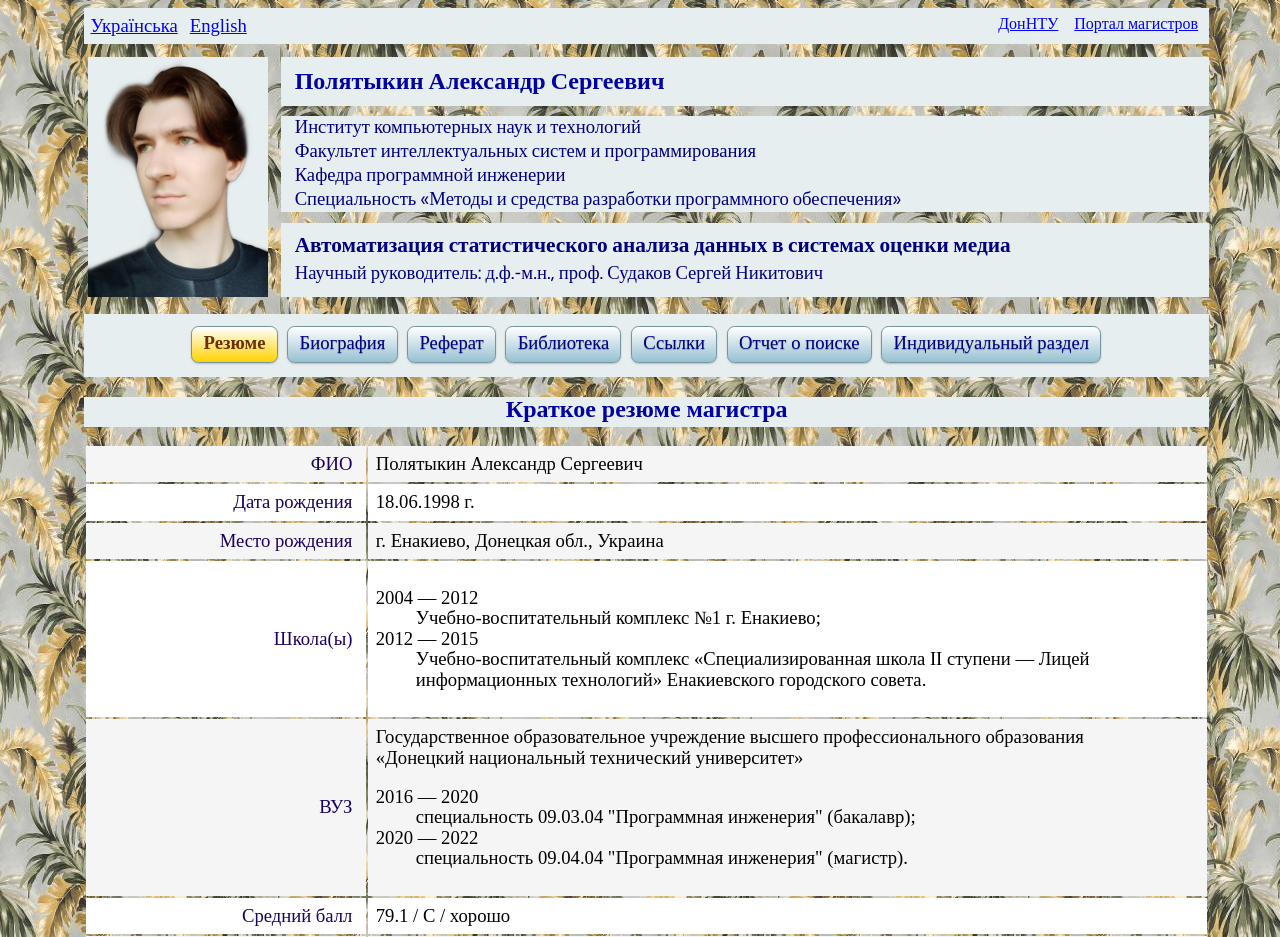
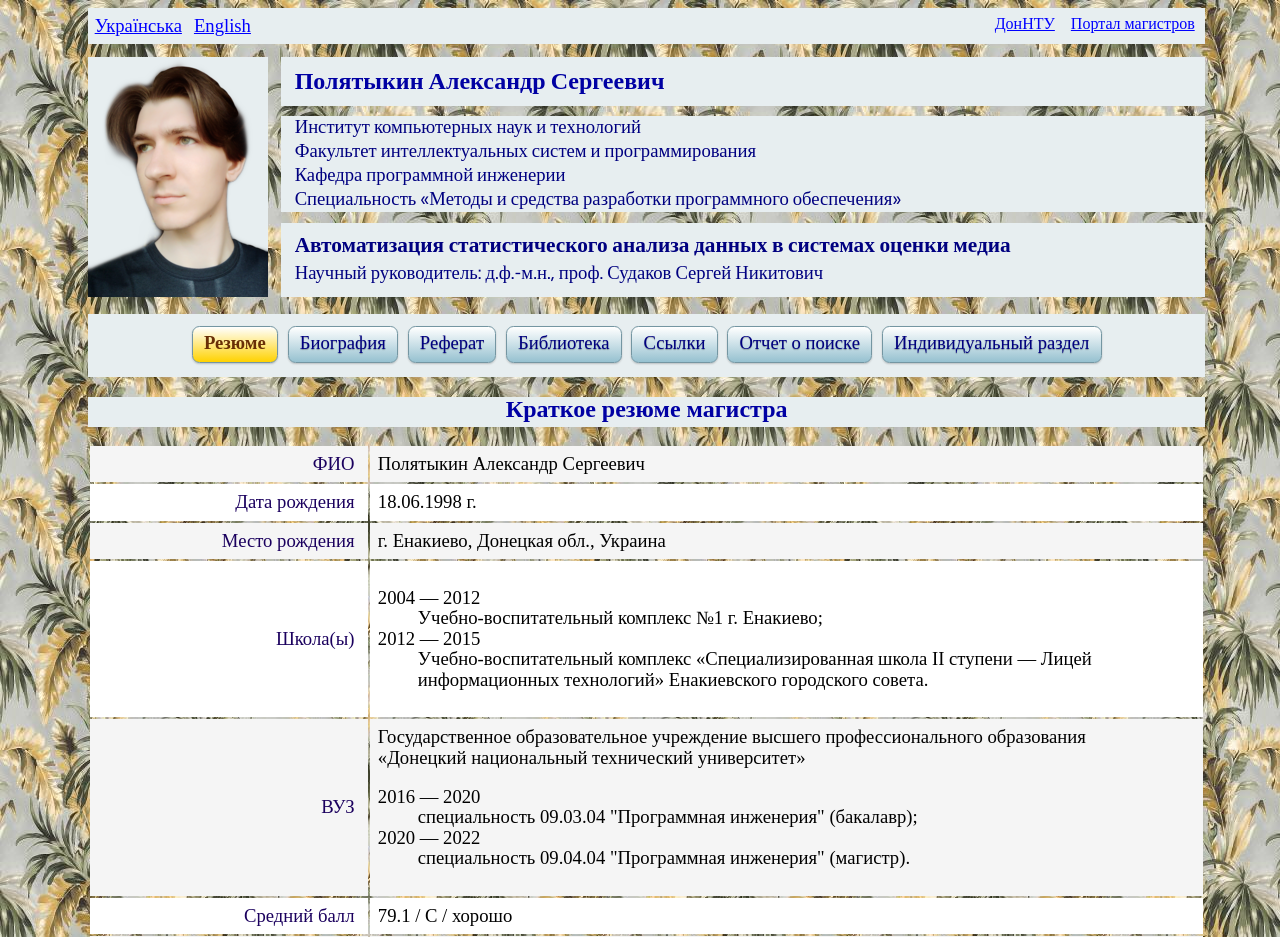
Before and after one commit to apltkn/masters, a plain HTML site: page index.html in a window 1280 px wide. Shown: the top 937 px of the page. Drawn offline with Linux system fonts and the light colour scheme.

Commit message:
2021-09-10-A

```diff
--- a/css/files/basic_style.css
+++ b/css/files/basic_style.css
@@ -17,8 +17,8 @@ h1 { /* Заголовок страницы */
   padding: 0pt 0pt 5pt 0pt;
   color: #0000a3;
   background-color: #e7eef0;
-  margin-left: 5%;
-  margin-right: 5%;
+  margin-left: 50pt;
+  margin-right: 50pt;
   margin-top: 0pt;
 }
 
@@ -51,7 +51,7 @@ h2.cntr { /* Подзаголовок страницы (названия под
   margin: 0pt 0pt 8pt 0pt;
   background-color: #e7eef0;
   margin-left: 195pt;
-  margin-right: 4%;
+  margin-right: 40pt;
 }
 
 #header h2 { /* Тема работы в шапке*/
@@ -62,9 +62,8 @@ h2.cntr { /* Подзаголовок страницы (названия под
   text-indent: 0pt;
   margin: 8pt 0pt -5pt 0pt;
   padding: 10pt 0pt 10pt 10pt;
-  margin-left: 150pt;
   margin-left: 195pt;
-  margin-right: 4%;
+  margin-right: 40pt;
 }
 
 #header h3 { /* Факультет, кафедра, преподаватель в шапке*/
@@ -75,9 +74,8 @@ h2.cntr { /* Подзаголовок страницы (названия под
   text-indent: 0pt;
   margin: 0pt;
   padding: 2pt 0pt 2pt 10pt;
-  margin-left: 150pt;
   margin-left: 195pt;
-  margin-right: 4%;
+  margin-right: 40pt;
 }
 
 p { /* Абзац */
@@ -152,8 +150,8 @@ a:visited { /* Посещенная ссылка */
 
 #topblock { /* Верхний блок (Флаги и ДоННТУ) */
 	min-height: 36px;
-	margin-left: 6%;
-	margin-right: 5%;
+	margin-left: 60pt;
+	margin-right: 50pt;
 	background: #e7eef0;
 }
 
@@ -221,8 +219,7 @@ a:visited { /* Посещенная ссылка */
 /* ------------- ТАБЛИЦА РЕЗЮМЕ ----------------------------------------------------------------------------- */
 
 table#resume { /* Сама таблица */
-	width: 90%;
-	margin: 0 auto;
+	margin: 0pt 50pt 0pt 50pt;
 	margin-bottom: 0pt;
 }
 
--- a/css/files/layout_1col.css
+++ b/css/files/layout_1col.css
@@ -16,8 +16,8 @@
 	text-align: center;
 	padding: 2pt 0pt 10pt 0pt;
 	background: #e7eef0;
-	margin-left: 6%;
-	margin-right: 5%;
+	margin-left: 60pt;
+	margin-right: 50pt;
 }
 
 #menub { /* Блок нижнего меню */
@@ -25,8 +25,8 @@
 	text-align: center;
 	padding: 8pt 0pt 8pt 0pt;
 	background: #e7eef0;
-	margin-left: 6%;
-	margin-right: 5%;
+	margin-left: 60pt;
+	margin-right: 50pt;
 }
 
 .mitemb { /* Пункт нижнего меню */
```
